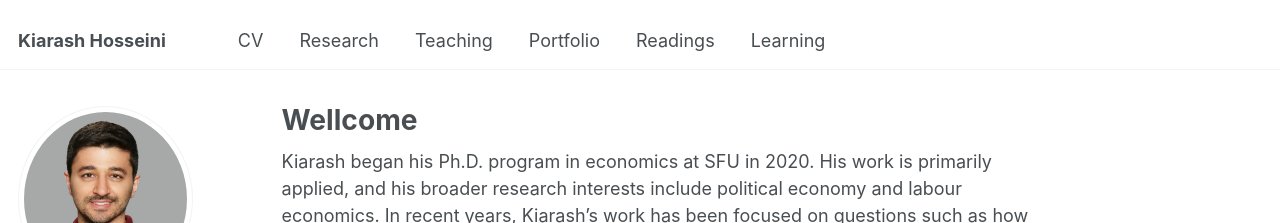
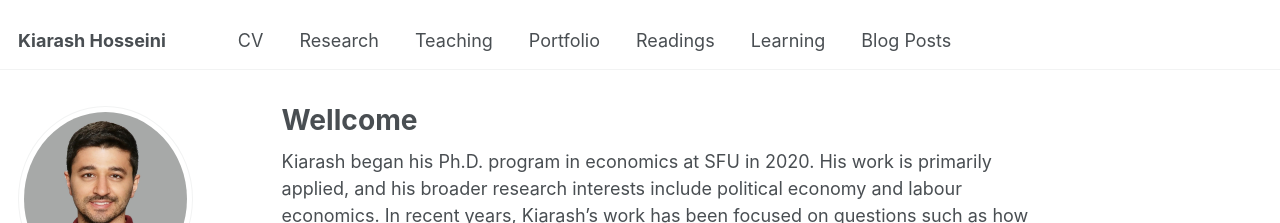
Before and after one commit to k-hosseini/k-hosseini.github.io, a Jekyll site: the page built from _pages/about.md, in a window 1280 px wide. Shown: the top 223 px of the page. Built offline with Jekyll 4.4.1, drawn with Linux system fonts in a browser that asks for light colours; some web fonts are replaced.

Commit message:
Update navigation.yml

```diff
--- a/_data/navigation.yml
+++ b/_data/navigation.yml
@@ -9,7 +9,7 @@ main:
     url: /cv/
 
   - title: "Research"
-    url: /Research/
+    url: /research/
 
   - title: "Teaching"
     url: /teaching/
@@ -22,3 +22,6 @@ main:
 
   - title: "Learning"
     url: /Learning/
+
+  - title: "Blog Posts"
+    url: /year-archive/
```
